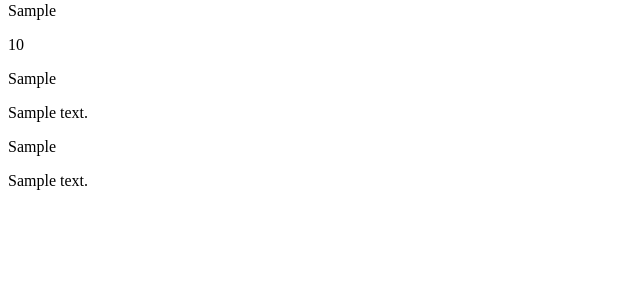
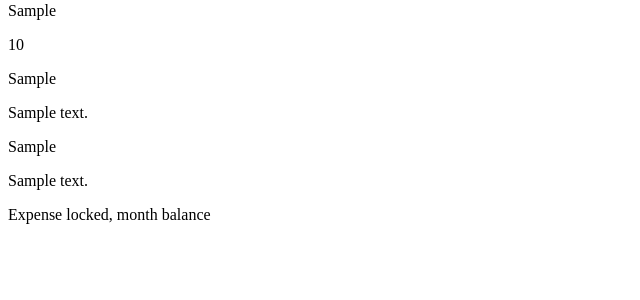
Before and after one commit to dipesh88/django-website, a Django app: template templates/expenses/expense_details.html in a window 1280 px wide. Shown: the part 207-507 px from the top of the page, without its empty margins (0-640 px from the left). Run offline with Django 3.2, Linux system fonts and the light colour scheme; the template is opened without the code that fills it: most values are stand-ins (such as "Sample title", 1, 10 or a date in 2020).

Commit message:
expense views links

```diff
--- a/templates/expenses/expense_approve.html
+++ b/templates/expenses/expense_approve.html
@@ -19,5 +19,6 @@
         {% csrf_token %}
         {{ form.as_p }}
     <input type="submit" value="Save"> </form>
+    <a href="{{ expense.get_absolute_url }}"> Cancel </a>
 
 {% endblock body %}
--- a/templates/expenses/expense_details.html
+++ b/templates/expenses/expense_details.html
@@ -16,5 +16,22 @@
     <p> {{ expense.notes }} </p>
     <p> {{ expense.is_approved }} </p>
 
+    {% if expense.can_update %}
+
+        {% if expense.owner == request.user %}
+            {% if expense.is_approved %}
+                <p> Expense approved, no edits </p>
+            {% else %}
+                <a href="{{ expense.get_edit_url }}"> Edit Expense </a>
+            {% endif %}
+
+        {% else %}
+            <a href="{{  expense.get_approve_url }}"> Approve/Disapprove Expense </a>
+        {% endif %}
+
+    {% else %}
+        <p> Expense locked, month balance </p>
+    {% endif %}
+
 
 {% endblock body %}
--- a/templates/expenses/expense_edit.html
+++ b/templates/expenses/expense_edit.html
@@ -9,5 +9,5 @@
         {% csrf_token %}
         {{ form.as_p }}
     <input type="submit" value="Save"> </form>
-
+    <a href="{{ expense.get_absolute_url }}"> Cancel </a>
 {% endblock body %}
```
Also changed, not shown: apps/expenses/models.py (+8 -0 lines).
